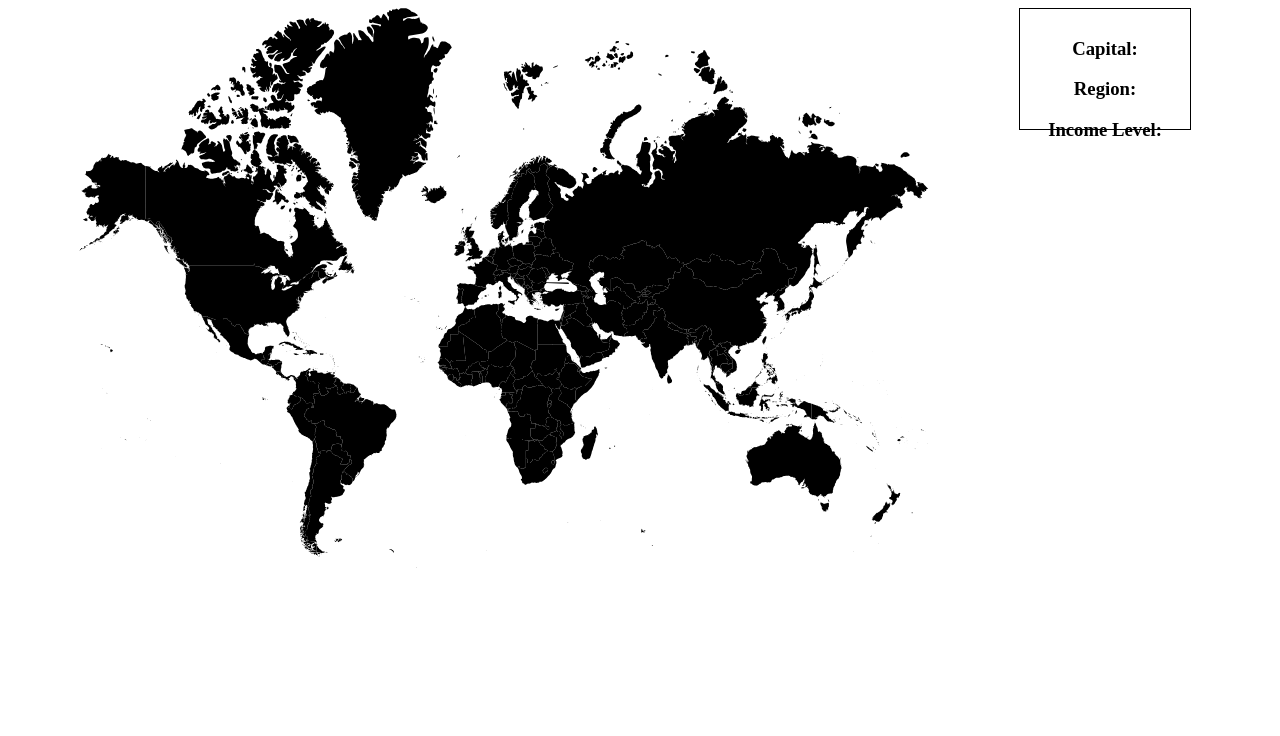
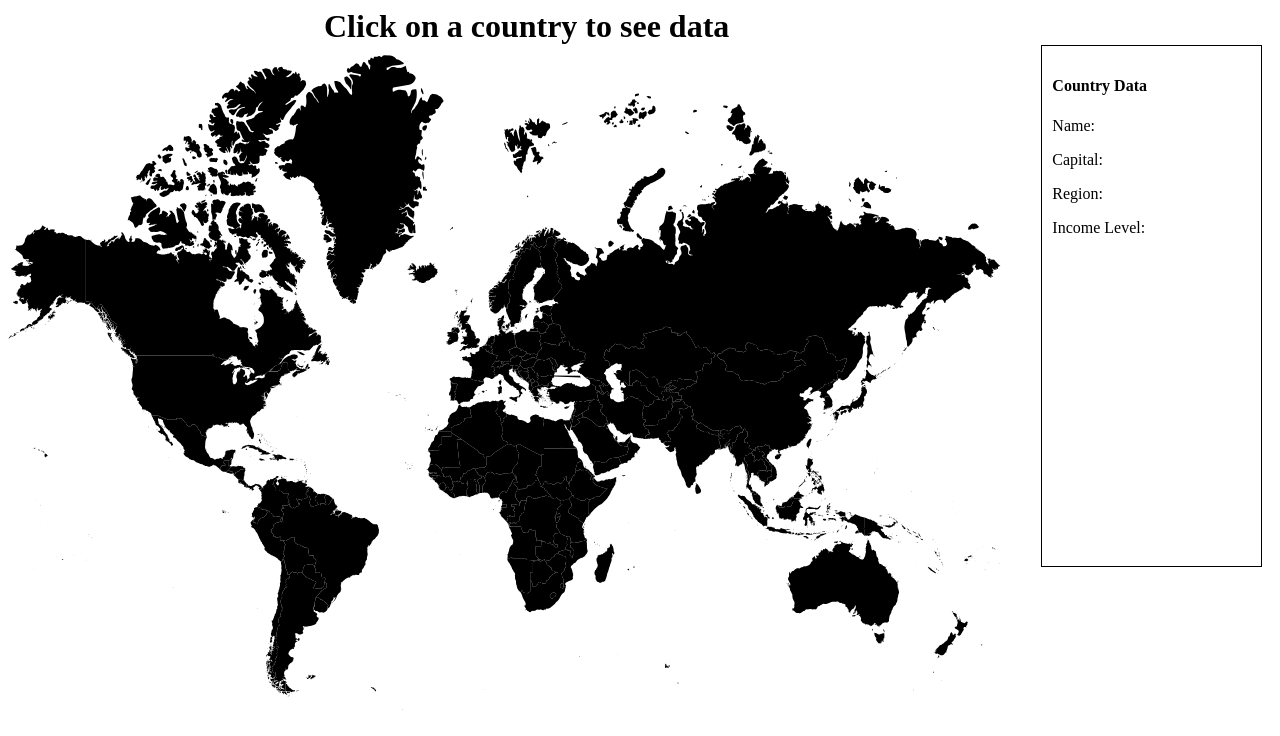
Before and after one commit to bluenote28/world-map-project, an Angular app: page /home in a window 1280 px wide. Shown: the top 736 px of the page. Built offline with nearby package versions, Linux system fonts and the light colour scheme; no server answers.

Commit message:
styling changes

```diff
--- a/src/app/factsbox/factsbox.component.html
+++ b/src/app/factsbox/factsbox.component.html
@@ -1,7 +1,8 @@
 <aside>
-    <h3>{{countryName}}</h3>
-    <h3>Capital: {{countryCapital}}</h3>
-    <h3>Region: {{countryRegion}}</h3>
-    <h3>Income Level: {{incomeLevel}}</h3>
+    <h4>Country Data</h4>
+    <p>Name: {{countryName}}</p>
+    <p>Capital: {{countryCapital}}</p>
+    <p>Region: {{countryRegion}}</p>
+    <p>Income Level: {{incomeLevel}}</p>
 
 </aside>
--- a/src/app/map/map.component.css
+++ b/src/app/map/map.component.css
@@ -1,21 +1,23 @@
 .flex-container {
       display: flex;
       flex-wrap: nowrap;
-      justify-content: center;
     }
 
 .mapflexbox {
-      width: 850px;
-      padding-right: 90px;
+      width: 1000px;
+      padding-right: 40px;
       text-align: left;
       height: 1500px;
+      justify-content: left;
+      margin-top: 10px;
     }
 
     .factsflexbox {
-      width: 150px;
+      width: 200px;
       margin-right: 10px;
       border: 1px solid black;
-      text-align: center;
+      text-align: left;
       padding: 10px;
-      height: 100px;
+      height: 500px;
+      justify-content: right;
     }
--- a/src/app/map/map.component.html
+++ b/src/app/map/map.component.html
@@ -1,5 +1,6 @@
+<h1 style="margin: auto; width: 50%;">Click on a country to see data</h1>
+
 <div class="flex-container">
-<!--armenia-->
     <div class="mapflexbox">
         <svg xmlns="http://www.w3.org/2000/svg" viewBox="0 0 1010 666" aria-label="World Map">
             <path d="m 479.68275,331.6274 -0.077,0.025 -0.258,0.155 -0.147,0.054 -0.134,0.027 -0.105,-0.011 -0.058,-0.091 0.006,-0.139 -0.024,-0.124 -0.02,-0.067 0.038,-0.181 0.086,-0.097 0.119,-0.08 0.188,0.029 0.398,0.116 0.083,0.109 10e-4,0.072 -0.073,0.119 z" name="Andorra" id="ad" (click)="displayCountryData('ad')"/>
```
